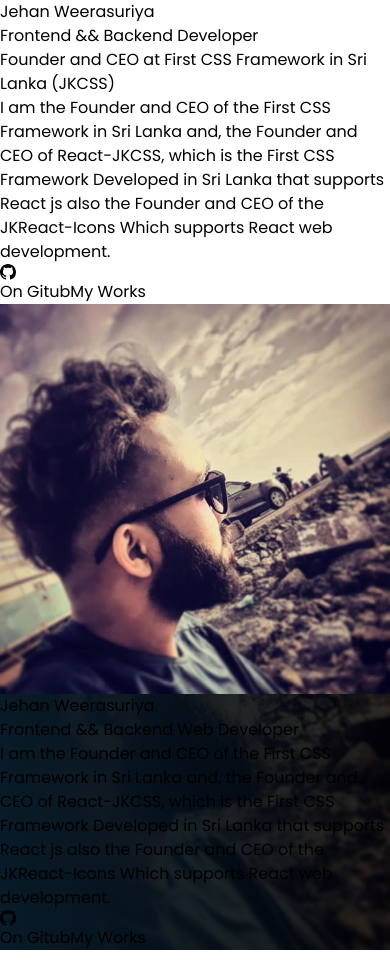
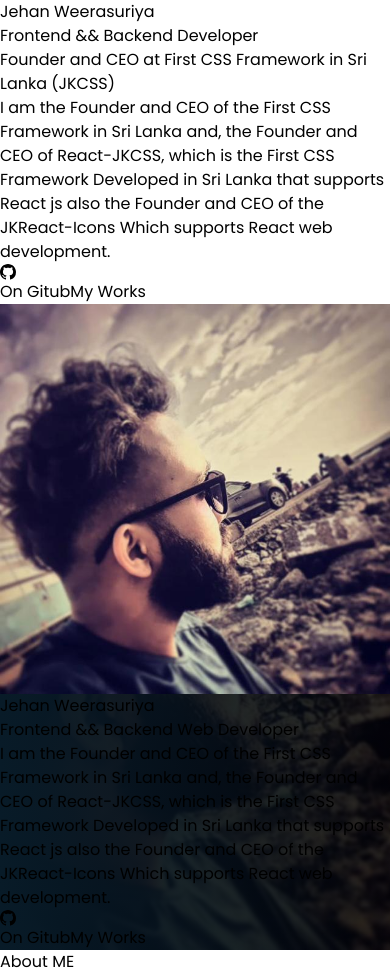
Before and after one commit to BackendExpert/Myportfolio, a React (Vite) app in the folder myportfolio/: page / in a window 390 px wide. Before the commit the page ends 950 px from the top, so only its background shows below. Built offline with nearby package versions, Linux system fonts and the light colour scheme; a web font is replaced by a local one.

Commit message:
Update
Co-Authored-By: JehanKandy  <jehankandy@gmail.com>

```diff
--- a/myportfolio/index.html
+++ b/myportfolio/index.html
@@ -24,8 +24,15 @@
         font-weight: 400;
         font-style: normal;
       }
+      html::-webkit-scrollbar,
+      body::-webkit-scrollbar {
+        display: none;
+      }
 
-
+      html, body {
+        -ms-overflow-style: none;  /* IE and Edge */
+        scrollbar-width: none;  /* Firefox */
+      }
     </style>
   </head>
   <body>
--- /dev/null
+++ b/myportfolio/src/comportment/AboutMe.jsx
@@ -0,0 +1,9 @@
+import React from 'react'
+
+const AboutMe = () => {
+  return (
+    <div>AboutMe</div>
+  )
+}
+
+export default AboutMe
--- a/myportfolio/src/comportment/HomePage.jsx
+++ b/myportfolio/src/comportment/HomePage.jsx
@@ -1,6 +1,7 @@
 import React from 'react'
 import MyImg from '../assets/MyImg.jpg'
 import { BsGithub } from "react-icons/bs";
+import AboutMe from './AboutMe';
 
 const HomePage = () => {
     const styles = {
@@ -13,12 +14,13 @@ const HomePage = () => {
         backgroundSize: 'cover',
         backgroundPosition: 'center',
     }
+
   return (
     <div>
         <div className="md:grid grid-cols-2">
             <div className="hidden md:block bg-[#081B28] text-white pb-40 over-flow-hidden px-16">
                 <div className="mx-16 my-64">
-                    <h1 className="md:mt-40 md:text-[70px] font-semibold">Jehan Weerasuriya</h1>
+                    <h1 className="md:mt-40 md:text-5xl font-semibold">Jehan Weerasuriya</h1>
                     <p className="text-4xl text-blue-500 font-semibold">Frontend && Backend Developer</p>
                     <p className="text-xl text-white font-semibold my-4">Founder and CEO at First CSS Framework in Sri Lanka (JKCSS)</p>
                     <p className="text-xl my-8">I am the Founder and CEO of the First CSS Framework in Sri Lanka and, the Founder and CEO of React-JKCSS, which is the First CSS Framework Developed in Sri Lanka that supports React js also the Founder and CEO of the JKReact-Icons Which supports React web development.</p>
@@ -61,6 +63,9 @@ const HomePage = () => {
                 </div>
             </div>
         </div>
+        <div className="py-2">
+            About ME
+        </div>
     </div>
   )
 }
```
